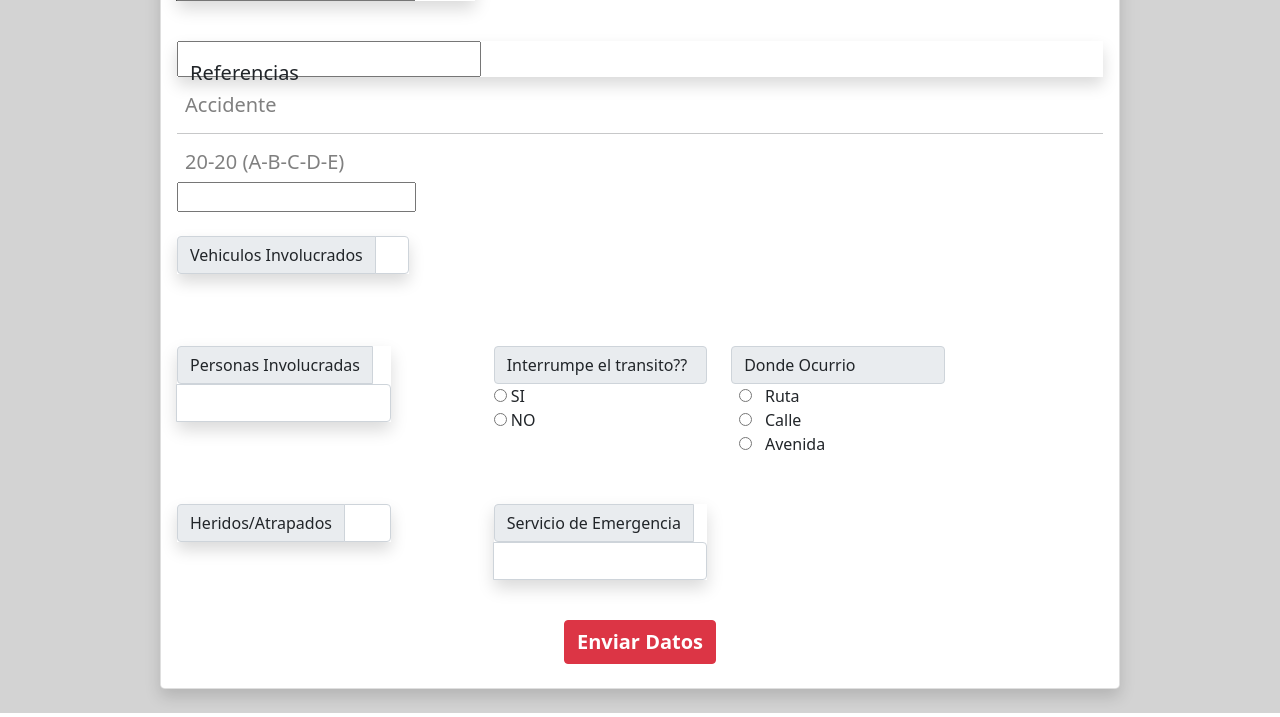
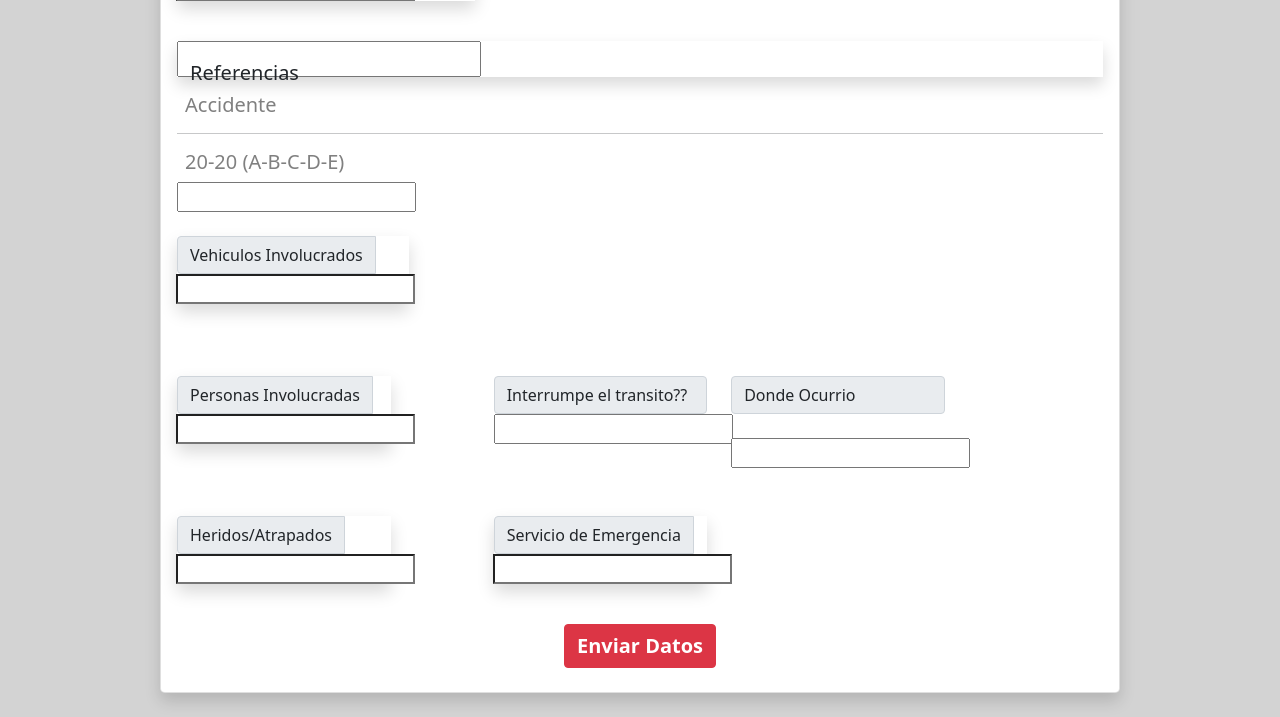
Before and after one commit to GibertSalva/RepoBurbuja2, a Django app: template FocusBV/templates/AV.html in a window 1280 px wide. Shown: the part 686-1403 px from the top of the page. Run offline with Django 3.2, Linux system fonts and the light colour scheme; the template is opened without the code that fills it, so the values that code supplies are empty, except form fields; tables that the repository leaves empty hold one stand-in row (values such as "Sample post"); form fields are guessed from the names that the template uses; parts of the project's set-up code (start-up, migrations or seed data) failed here and were passed over.

Commit message:
AV.html terminado

```diff
--- a/FocusBV/templates/AV.html
+++ b/FocusBV/templates/AV.html
@@ -115,23 +115,10 @@
             <div class=" col-3 " >
                 <div class=" input-group shadow ">
                     <span class="input-group-text " id="addon-wrapping ">Vehiculos Involucrados</span>
-                    <input name="cantVehiculos" type="number " class="form-control " aria-describedby="addon-wrapping " id="numInputs" onkeyup="multiplicarInputs(this)">
+                    {{ form.cantVehiculos }}
                 </div>
                 <br>
                 <span></span>
-                <div id="c_autos" style="display: none;" >
-                    <div class=" input-group shadow " style="width: 120%;">
-                        <span class="input-group-text " id="addon-wrapping " >Tipos de Vehiculos </span>
-                        <div id="divMultiInputs"></div>
-                    </div>
-                    <div class="col-1 ">
-                        <input type="text " class="form-control invisible " placeholder="Last name " aria-label=" name ">
-                    </div>
-                    <div class=" input-group shadow " id="divMultiInputs">
-                        <span class="input-group-text " id="addon-wrapping ">Patentes</span>
-                        <div id="divMultiInputs1"></div>
-                    </div>
-                </div>
             </div>
             <br>
             <div class="row g-4 ">
@@ -139,7 +126,7 @@
                 <div class=" col-3 ">
                     <div class=" input-group shadow ">
                         <span class="input-group-text " id="addon-wrapping ">Personas Involucradas</span>
-                        <input name="cantPersonas" type="number " class="form-control " aria-describedby="addon-wrapping ">
+                        {{ form.cantVehiculos }}
                     </div>
                 </div>
                 <div class="col-1 ">
@@ -147,26 +134,18 @@
                 </div>
                 <div class=" col-3 ">
                     <span class="input-group-text " id="addon-wrapping ">Interrumpe el transito??</span>
-                    <input type="radio" name="opc " value="SI ">
-                    <label for="Ruta ">SI</label><br>
-                    <input type="radio" name="opc " value="NO ">
-                    <label for="Calle ">NO</label><br>
+                    {{ form.corteTransito }}
                 </div>
-                <div class=" col-3 ">
-                        <span class="input-group-text " id="addon-wrapping ">Donde Ocurrio</span>
-                        <input type="radio" name="opc" value="Ruta" onclick="sent1('ruta')">
-                        <label for="Ruta">Ruta</label><br>
-                        <input type="radio" name="opc" value="Calle">
-                        <label for="Calle">Calle</label><br>
-                        <input type="radio" name="opc" value="Avenida">
-                        <label for="Avenida">Avenida</label>
+                <div class="col-3 form-check-inline">
+                    <span class="input-group-text " id="addon-wrapping ">Donde Ocurrio</span>
+                    {{ form.tipoCalle }}
                 </div>
                 <br>
                 <span></span>
                 <div class=" col-3 ">
                     <div class=" input-group shadow ">
                         <span class="input-group-text " id="addon-wrapping ">Heridos/Atrapados</span>
-                        <input type="number " class="form-control " aria-describedby="addon-wrapping ">
+                        {{form.herido}}
                     </div>
                 </div>
                 <div class="col-1 ">
@@ -175,7 +154,7 @@
                 <div class=" col-3 ">
                     <div class=" input-group shadow ">
                         <span class="input-group-text " id="addon-wrapping ">Servicio de Emergencia</span>
-                        <input type="text " class="form-control " aria-describedby="addon-wrapping ">
+                        {{form.servEmergencia}}
                     </div>
                 </div>
                 <div class=" col-3 " id="sentido1" style="display: none;">
--- a/FocusBV/templates/home.html
+++ b/FocusBV/templates/home.html
@@ -15,12 +15,6 @@
         </span>
         <div class="row g-3">
             <div class=" col-3 mb-3">
-                <form method="POST">
-                    {% csrf_token %}
-                    {{ AVf }}
-                    <button type="submit">Submit</button>
-                </form>
-
                 <!-- Codigo General -->
 
                 <div class=" input-group shadow my-2">
```
Also changed, not shown: FocusBV/forms.py (+7 -1 lines).
